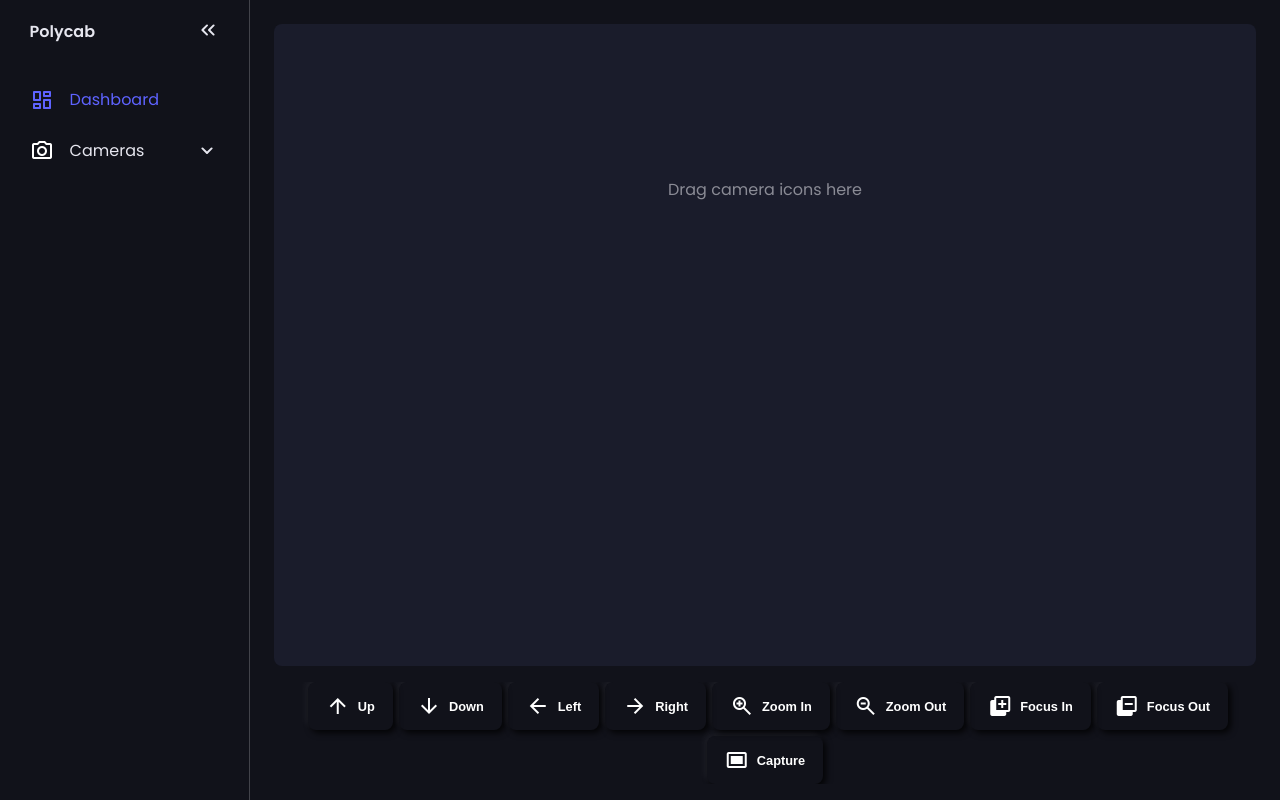
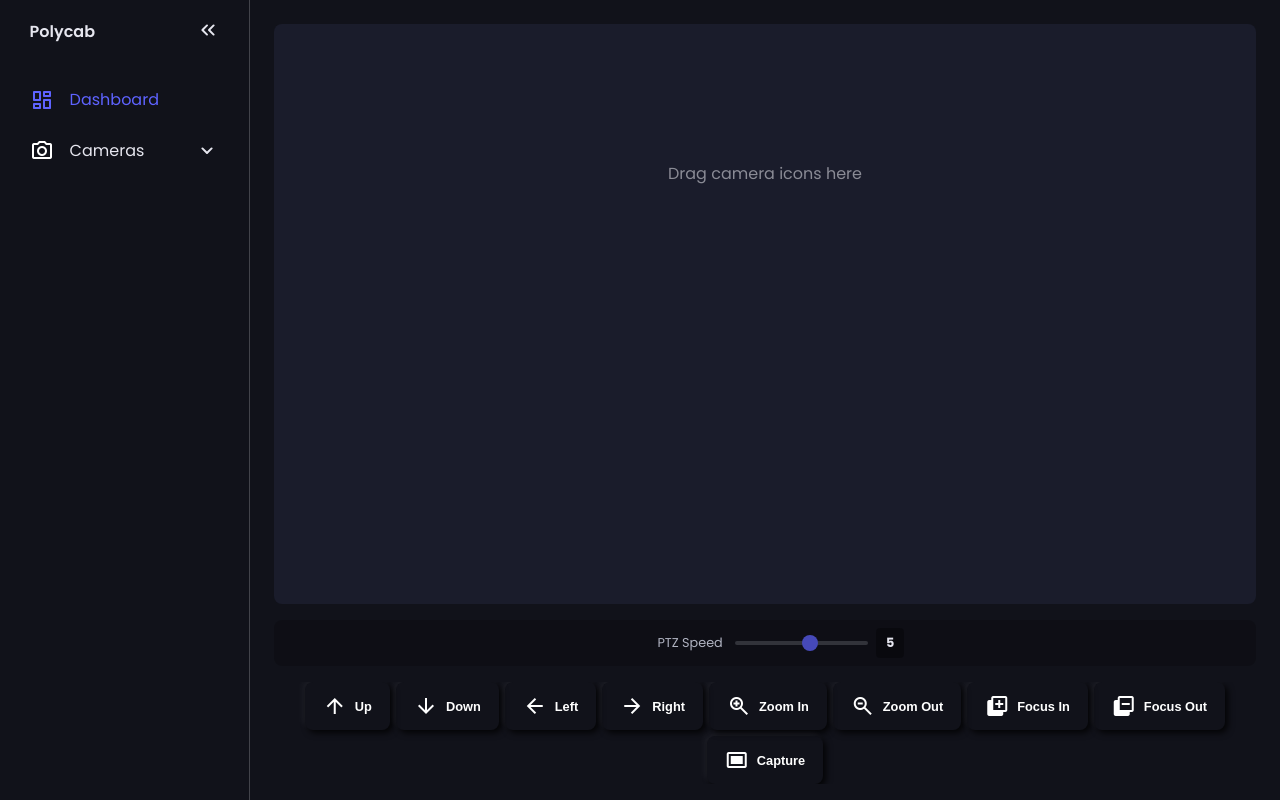
Before and after one commit to Software-BestAutomation/Polycab, a Flask app: page / in a window 1280 px wide. Run offline with Flask 3, Linux system fonts and the light colour scheme.

Commit message:
Added PTZ speed control

```diff
--- a/static/css/styles.css
+++ b/static/css/styles.css
@@ -571,3 +571,78 @@ body {
   justify-content: center;
   align-items: center;
 }
+
+/* Speed Control - Updated Styles */
+.speed-control {
+  display: flex;
+  align-items: center;
+  gap: 0.75rem;
+}
+
+.speed-control label {
+  font-size: 0.8rem;
+  color: var(--secondary-text-clr);
+  white-space: nowrap;
+}
+
+.speed-slider-container {
+  display: flex;
+  align-items: center;
+  gap: 0.5rem;
+  min-width: 120px;
+}
+
+#ptz-speed {
+  -webkit-appearance: none;
+  width: 100%;
+  height: 4px;
+  border-radius: 2px;
+  background: var(--line-clr);
+  outline: none;
+  opacity: 0.7;
+  transition: all 0.2s;
+}
+
+#ptz-speed:hover {
+  opacity: 1;
+  height: 6px;
+}
+
+#ptz-speed::-webkit-slider-thumb {
+  -webkit-appearance: none;
+  appearance: none;
+  width: 16px;
+  height: 16px;
+  border-radius: 50%;
+  background: var(--accent-clr);
+  cursor: pointer;
+  transition: all 0.2s;
+}
+
+#ptz-speed::-webkit-slider-thumb:hover {
+  transform: scale(1.2);
+  background: var(--accent);
+}
+
+#ptz-speed-value {
+  display: inline-block;
+  width: 20px;
+  text-align: center;
+  font-weight: bold;
+  font-size: 0.8rem;
+  color: var(--text-clr);
+  background: rgba(0, 0, 0, 0.3);
+  padding: 0.2rem 0.4rem;
+  border-radius: 4px;
+}
+
+.panel-header {
+  display: flex;
+  justify-content: center;
+  column-gap: 2rem;
+  align-items: center;
+  padding: 0.5rem 1rem;
+  margin-bottom: 1rem;
+  background: rgba(0, 0, 0, 0.2);
+  border-radius: var(--radius);
+}
--- a/static/js/main.js
+++ b/static/js/main.js
@@ -94,6 +94,33 @@ async function postJSON(url, body) {
   if (!res.ok) throw new Error(data.error || `HTTP ${res.status}`);
   return data;
 }
+
+// --- PTZ Speed control ---
+function getPTZSpeed() {
+  const el = document.getElementById("ptz-speed");
+  const v = parseInt(el?.value || "5", 10);
+  return Number.isFinite(v) ? v : 5; // API expects 1..8
+}
+
+// Initialize speed UI
+(function initSpeedUI() {
+  const input = document.getElementById("ptz-speed");
+  const badge = document.getElementById("ptz-speed-value");
+  if (!input || !badge) return;
+
+  const sync = () => {
+    badge.textContent = input.value;
+    // Add visual feedback when changing speed
+    badge.style.transform = "scale(1.2)";
+    setTimeout(() => {
+      badge.style.transform = "scale(1)";
+    }, 200);
+  };
+
+  input.addEventListener("input", sync);
+  input.addEventListener("change", sync);
+  sync();
+})();
 
 // ---------- Rendering ----------
 function renderStreams() {
@@ -214,7 +241,7 @@ async function startPTZ(direction) {
       cam_id: activeStreamId,
       action: "start",
       direction,
-      speed: 5,
+      speed: getPTZSpeed(),
     });
   } catch (e) {
     console.error(e);
@@ -228,7 +255,7 @@ async function stopPTZ(direction) {
       cam_id: activeStreamId,
       action: "stop",
       direction,
-      speed: 5,
+      speed: getPTZSpeed(),
     });
   } catch (e) {
     console.error(e);
--- a/templates/index.html
+++ b/templates/index.html
@@ -142,8 +142,24 @@
         </p>
       </section>
       <section class="control-panel">
+        <div class="panel-header">
+          <p class="camera-name" id="camera-name"></p>
+          <div class="speed-control">
+            <label for="ptz-speed">PTZ Speed</label>
+            <div class="speed-slider-container">
+              <input
+                type="range"
+                id="ptz-speed"
+                min="1"
+                max="8"
+                value="5"
+                step="1"
+              />
+              <span id="ptz-speed-value">5</span>
+            </div>
+          </div>
+        </div>
         <div class="controls">
-          <p class="camera-name" id="camera-name"></p>
           <!-- PTZ Controls -->
           <button
             class="control-btn"
```
